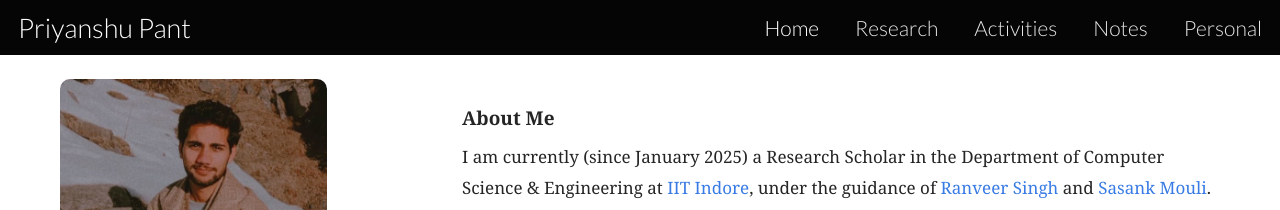
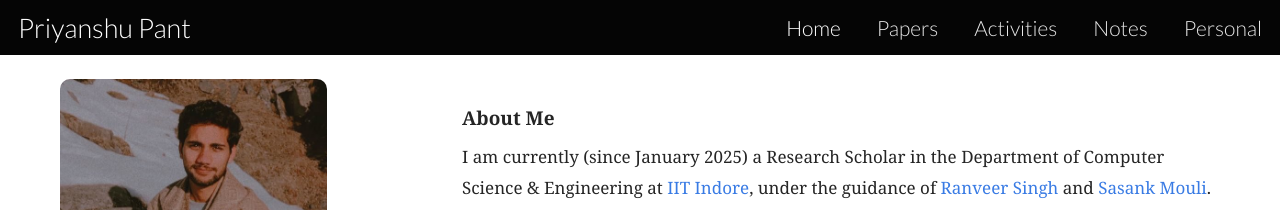
Before and after one commit to priyanshupant/priyanshupant.github.io, a Jekyll site: the page built from index.html, in a window 1280 px wide. Shown: the top 210 px of the page. Built offline with Jekyll 4.4.1, drawn with Linux system fonts in a browser that asks for light colours.

Commit message:
Rename Research navigation label to Papers

```diff
--- a/_layouts/default.html
+++ b/_layouts/default.html
@@ -77,7 +77,7 @@
 <a class="site-name" href="index.html">Priyanshu Pant</a>
 <nav aria-label="Main navigation">
 <a href="index.html"{% if page.page_key == 'home' %} aria-current="page"{% endif %}>Home</a>
-<a href="publications.html"{% if page.page_key == 'publications' %} aria-current="page"{% endif %}>Research</a>
+<a href="publications.html"{% if page.page_key == 'publications' %} aria-current="page"{% endif %}>Papers</a>
 <a href="activities.html"{% if page.page_key == 'activities' %} aria-current="page"{% endif %}>Activities</a>
 <a href="notes.html"{% if page.page_key == 'notes' %} aria-current="page"{% endif %}>Notes</a>
 <a href="personal.html"{% if page.page_key == 'personal' %} aria-current="page"{% endif %}>Personal</a>
```
